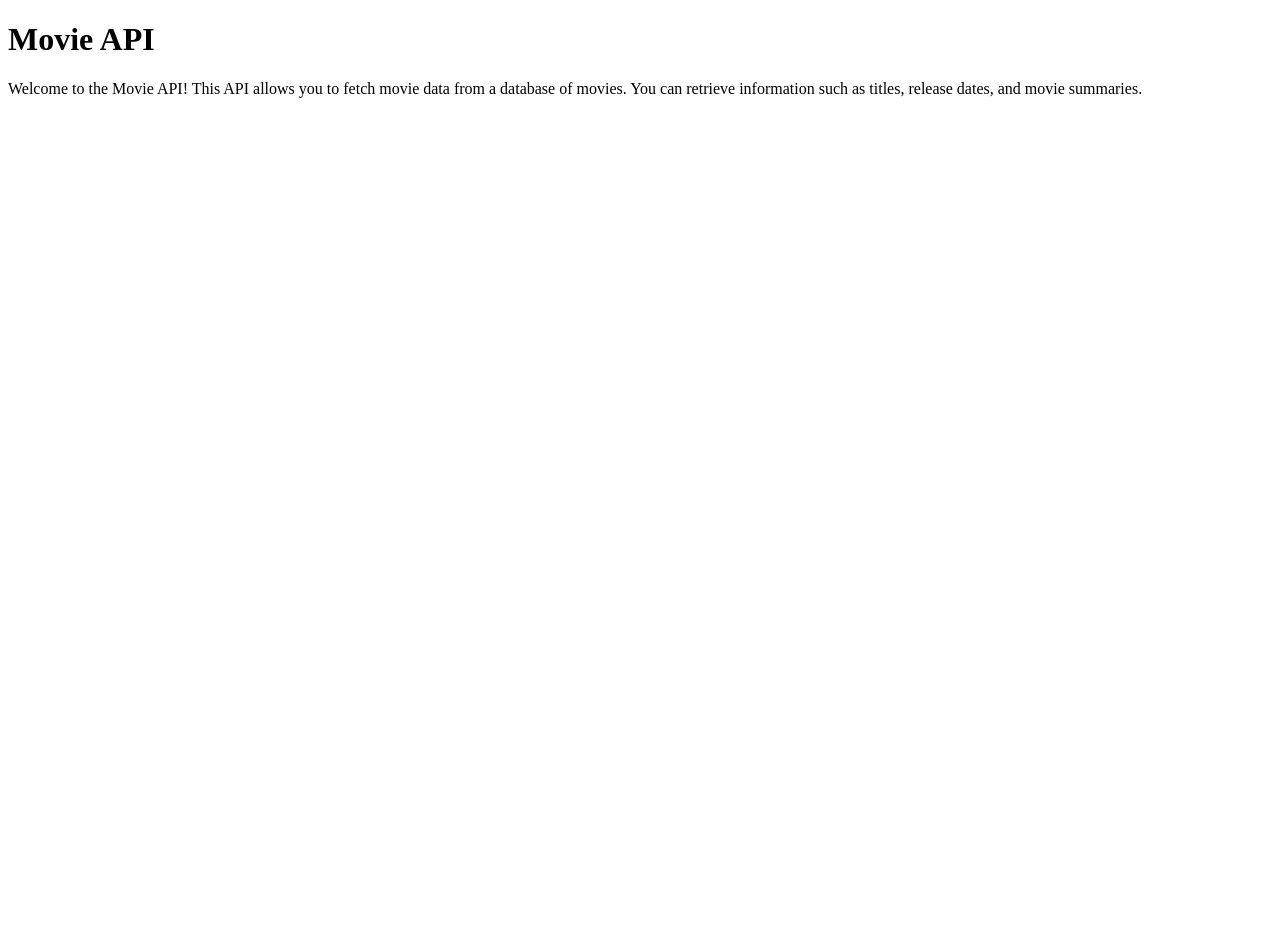
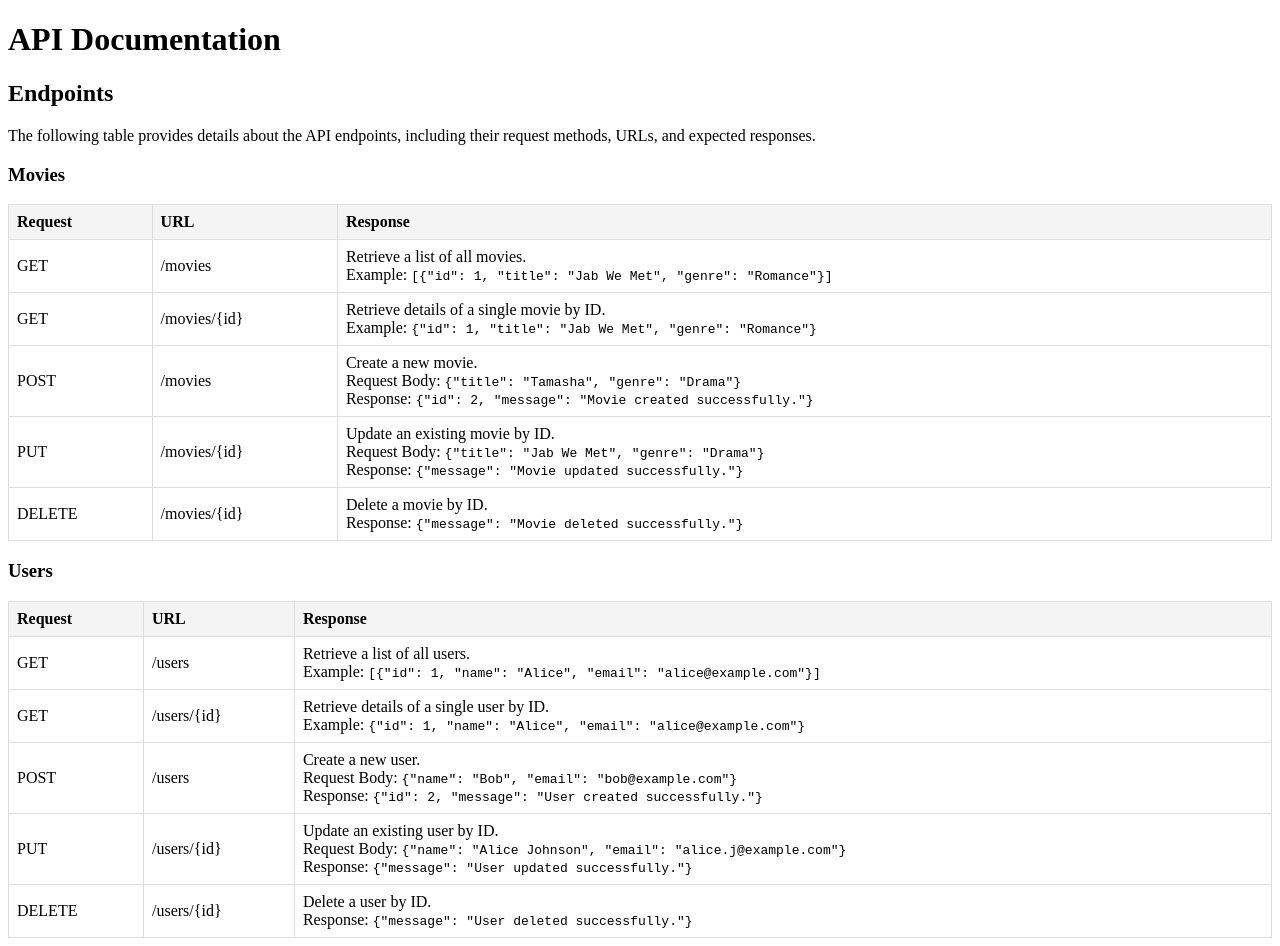
Before and after one commit to amruta387/AmyFlixMovieAPP, a website: page public/documentation.html in a window 1280 px wide. Before the commit the page ends 800 px from the top, so only its background shows below. Drawn offline with Linux system fonts and the light colour scheme.

Commit message:
updated documentation

```diff
--- a/public/documentation.html
+++ b/public/documentation.html
@@ -3,12 +3,102 @@
 <head>
     <meta charset="UTF-8">
     <meta name="viewport" content="width=device-width, initial-scale=1.0">
-    <title>Movie Api Docs</title>
+    <title>MovieAPI Documentation</title>
+    <style>
+        table {
+            width: 100%;
+            border-collapse: collapse;
+        }
+        th, td {
+            border: 1px solid #ddd;
+            padding: 8px;
+            text-align: left;
+        }
+        th {
+            background-color: #f4f4f4;
+        }
+    </style>
 </head>
 <body>
-    <h1>Movie API</h1>
-    <p>Welcome to the Movie API! This API allows you to fetch movie data from a database of movies.
-    You can retrieve information such as titles, release dates, and movie summaries.</p>
+    <h1>API Documentation</h1>
 
+    <h2>Endpoints</h2>
+    <p>The following table provides details about the API endpoints, including their request methods, URLs, and expected responses.</p>
+
+    <h3>Movies</h3>
+    <table>
+        <thead>
+            <tr>
+                <th>Request</th>
+                <th>URL</th>
+                <th>Response</th>
+            </tr>
+        </thead>
+        <tbody>
+            <tr>
+                <td>GET</td>
+                <td>/movies</td>
+                <td>Retrieve a list of all movies.<br>Example: <code>[{"id": 1, "title": "Jab We Met", "genre": "Romance"}]</code></td>
+            </tr>
+            <tr>
+                <td>GET</td>
+                <td>/movies/{id}</td>
+                <td>Retrieve details of a single movie by ID.<br>Example: <code>{"id": 1, "title": "Jab We Met", "genre": "Romance"}</code></td>
+            </tr>
+            <tr>
+                <td>POST</td>
+                <td>/movies</td>
+                <td>Create a new movie.<br>Request Body: <code>{"title": "Tamasha", "genre": "Drama"}</code><br>Response: <code>{"id": 2, "message": "Movie created successfully."}</code></td>
+            </tr>
+            <tr>
+                <td>PUT</td>
+                <td>/movies/{id}</td>
+                <td>Update an existing movie by ID.<br>Request Body: <code>{"title": "Jab We Met", "genre": "Drama"}</code><br>Response: <code>{"message": "Movie updated successfully."}</code></td>
+            </tr>
+            <tr>
+                <td>DELETE</td>
+                <td>/movies/{id}</td>
+                <td>Delete a movie by ID.<br>Response: <code>{"message": "Movie deleted successfully."}</code></td>
+            </tr>
+        </tbody>
+    </table>
+
+    <h3>Users</h3>
+    <table>
+        <thead>
+            <tr>
+                <th>Request</th>
+                <th>URL</th>
+                <th>Response</th>
+            </tr>
+        </thead>
+        <tbody>
+            <tr>
+                <td>GET</td>
+                <td>/users</td>
+                <td>Retrieve a list of all users.<br>Example: <code>[{"id": 1, "name": "Alice", "email": "alice@example.com"}]</code></td>
+            </tr>
+            <tr>
+                <td>GET</td>
+                <td>/users/{id}</td>
+                <td>Retrieve details of a single user by ID.<br>Example: <code>{"id": 1, "name": "Alice", "email": "alice@example.com"}</code></td>
+            </tr>
+            <tr>
+                <td>POST</td>
+                <td>/users</td>
+                <td>Create a new user.<br>Request Body: <code>{"name": "Bob", "email": "bob@example.com"}</code><br>Response: <code>{"id": 2, "message": "User created successfully."}</code></td>
+            </tr>
+            <tr>
+                <td>PUT</td>
+                <td>/users/{id}</td>
+                <td>Update an existing user by ID.<br>Request Body: <code>{"name": "Alice Johnson", "email": "alice.j@example.com"}</code><br>Response: <code>{"message": "User updated successfully."}</code></td>
+            </tr>
+            <tr>
+                <td>DELETE</td>
+                <td>/users/{id}</td>
+                <td>Delete a user by ID.<br>Response: <code>{"message": "User deleted successfully."}</code></td>
+            </tr>
+        </tbody>
+    </table>
 </body>
 </html>
```
Also changed, not shown: package.json (+8 -2 lines), 2 other files.
